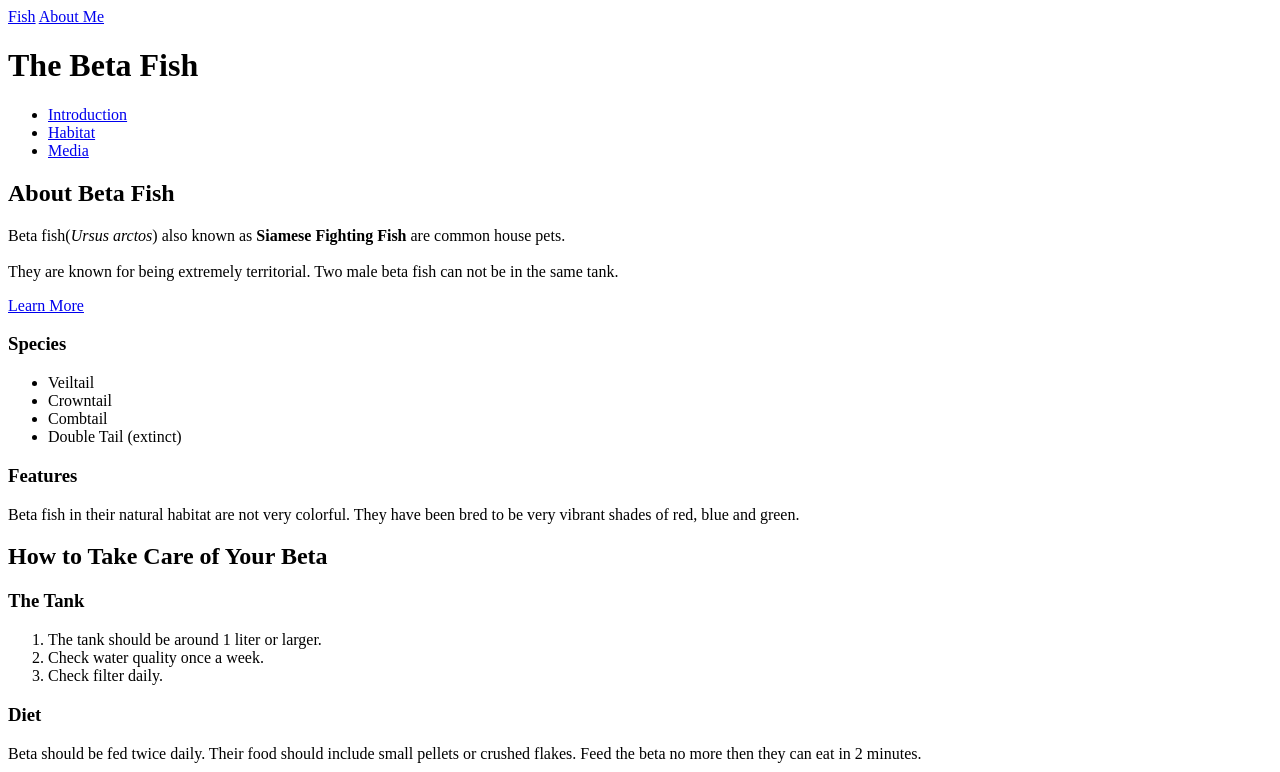
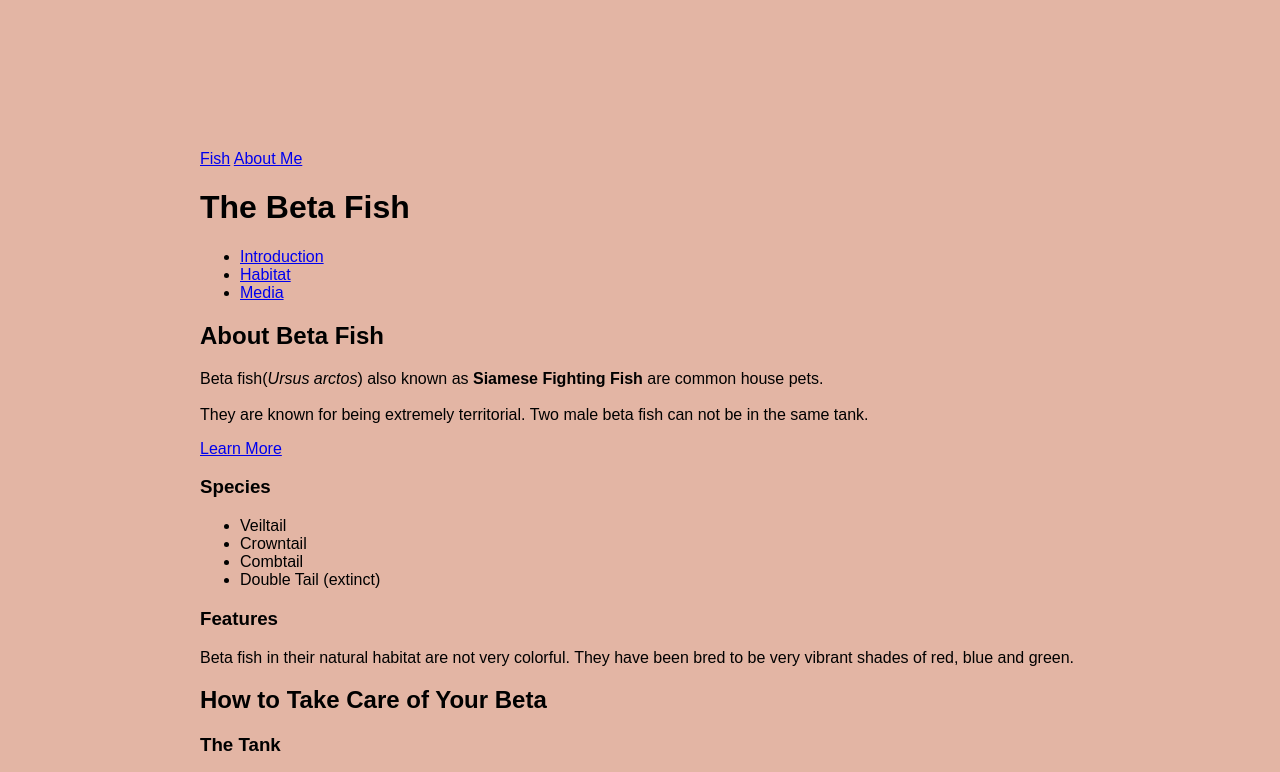
Before and after one commit to lanasalve/LanaSalve.github.io, a plain HTML site: page index.html in a window 1280 px wide. Shown: the top 772 px of the page. Drawn offline with Linux system fonts and the light colour scheme.

Commit message:
Update index.html

```diff
--- a/index.html
+++ b/index.html
@@ -2,15 +2,15 @@
 <html>
 
 <head>
-  <title>Fish</title>
+  <title>Beta Fish</title>
   <style>
 
 Body{
-    background-color: #E3B5A4
-    margin-rght: 500px
-    margin-left: 200px
-    margin-top: 150px
-    font-family: Arial^.
+    background-color: #E3B5A4;
+    margin-rght: 500px;
+    margin-left: 200px;
+    margin-top: 150px;
+    font-family: Arial, Verdan, sans-Serif;
 
 }
 </style>
```
